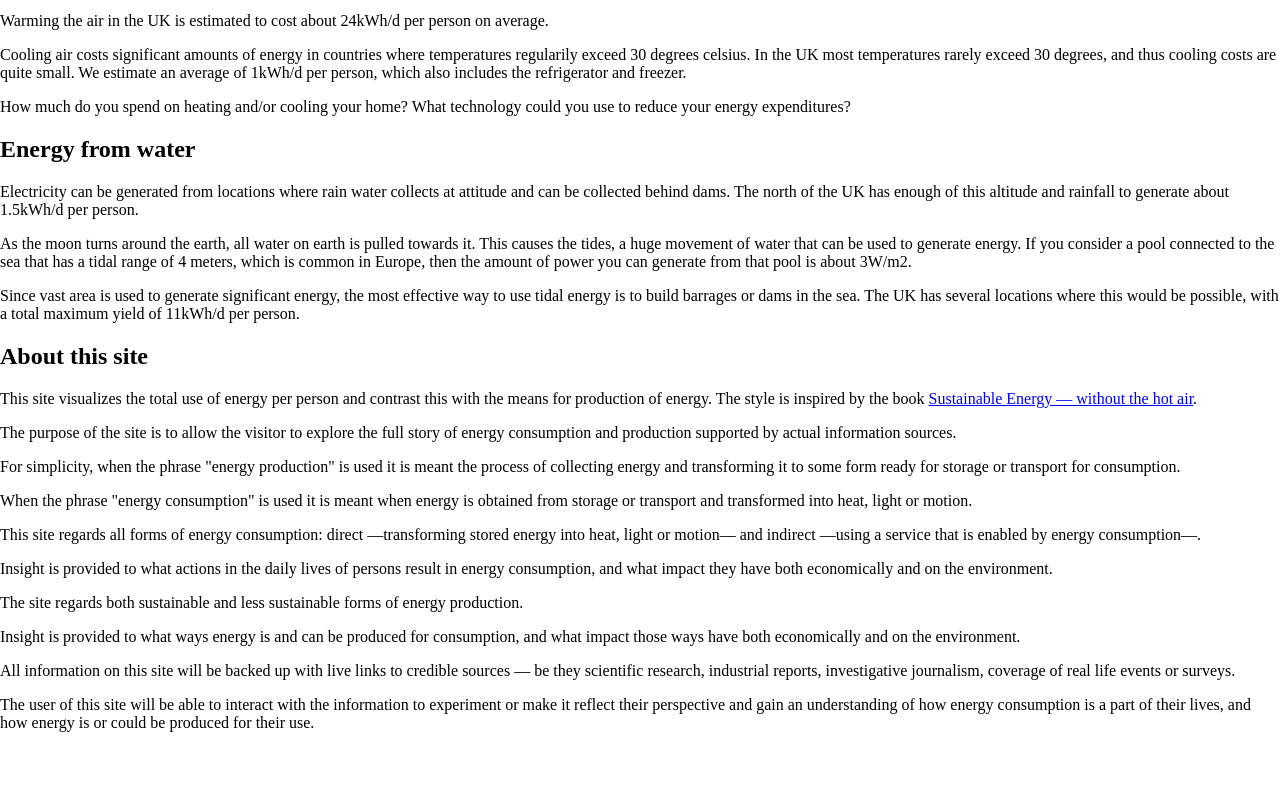
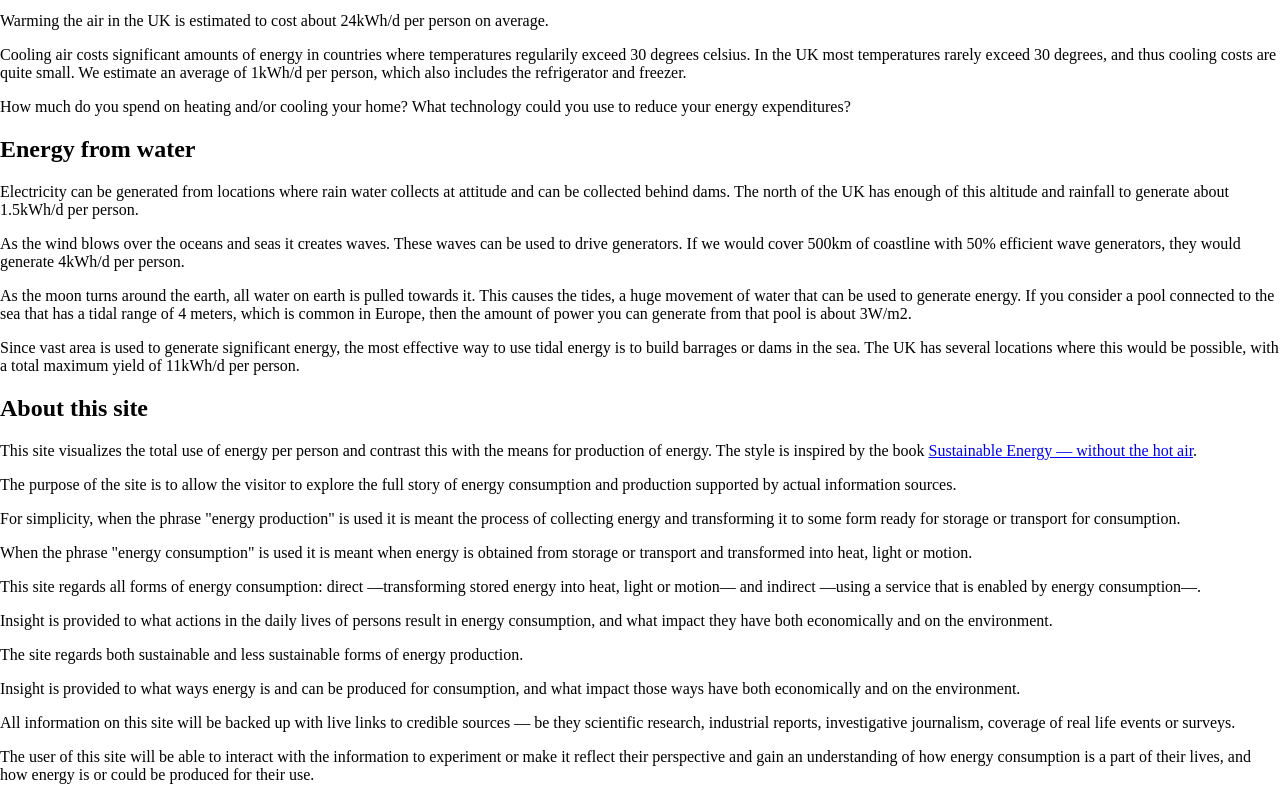
Before and after one commit to tinco/renewable_energy, a website: page index.html in a window 1280 px wide. Shown: the part 1065-1865 px from the top of the page. Before the commit the page ends 1813 px from the top, so only its background shows below. Drawn offline with Linux system fonts and the light colour scheme.

Commit message:
add information about wave energy

```diff
--- a/index.html
+++ b/index.html
@@ -166,6 +166,12 @@
         person.
       </p>
       <p>
+        As the wind blows over the oceans and seas it creates waves. These waves
+        can be used to drive generators. If we would cover 500km of coastline
+        with 50% efficient wave generators, they would generate 4kWh/d per
+        person.
+      </p>
+      <p>
         As the moon turns around the earth, all water on earth is pulled towards
         it. This causes the tides, a huge movement of water that can be used to
         generate energy. If you consider a pool connected to the sea that has a
```
